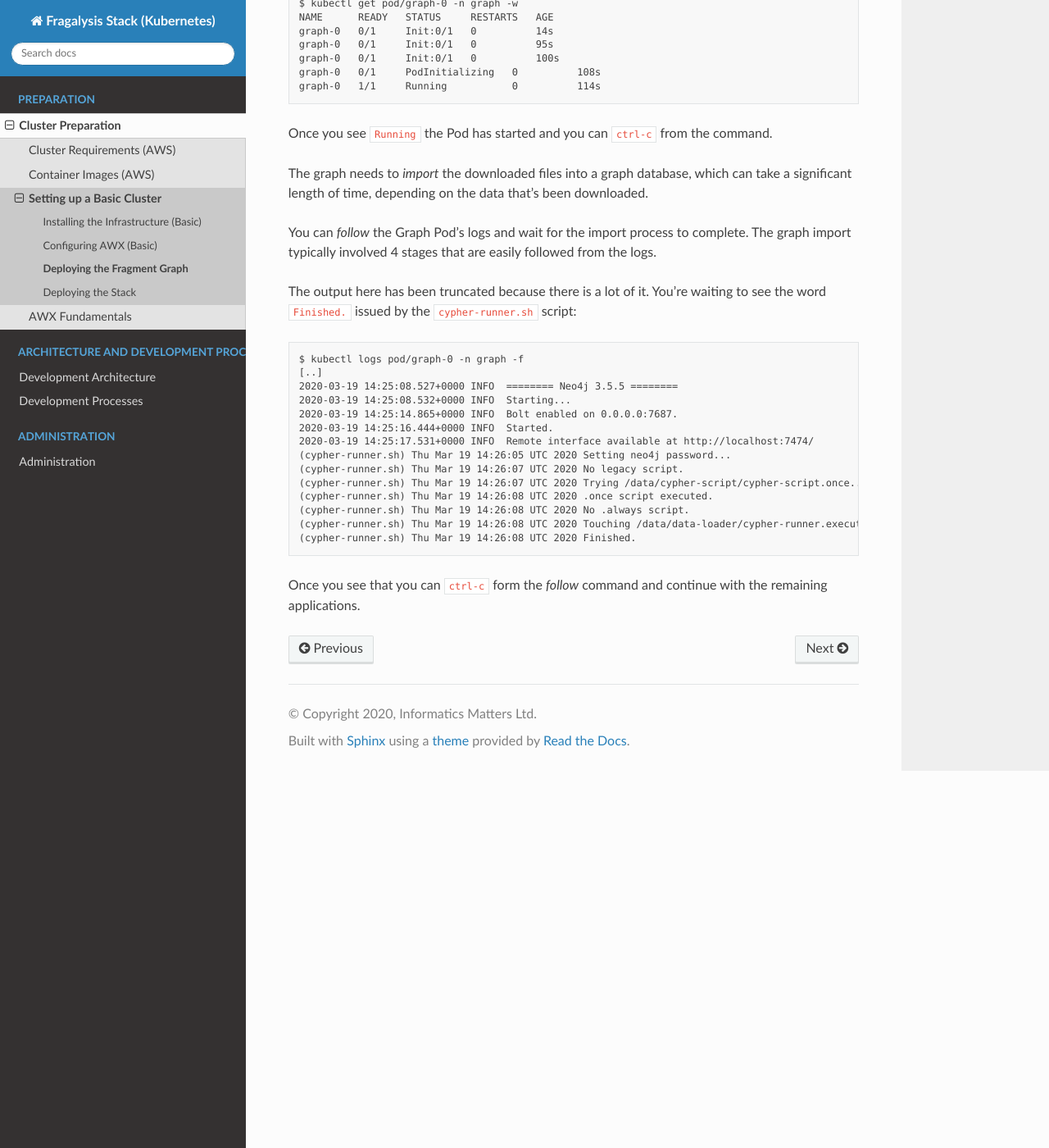
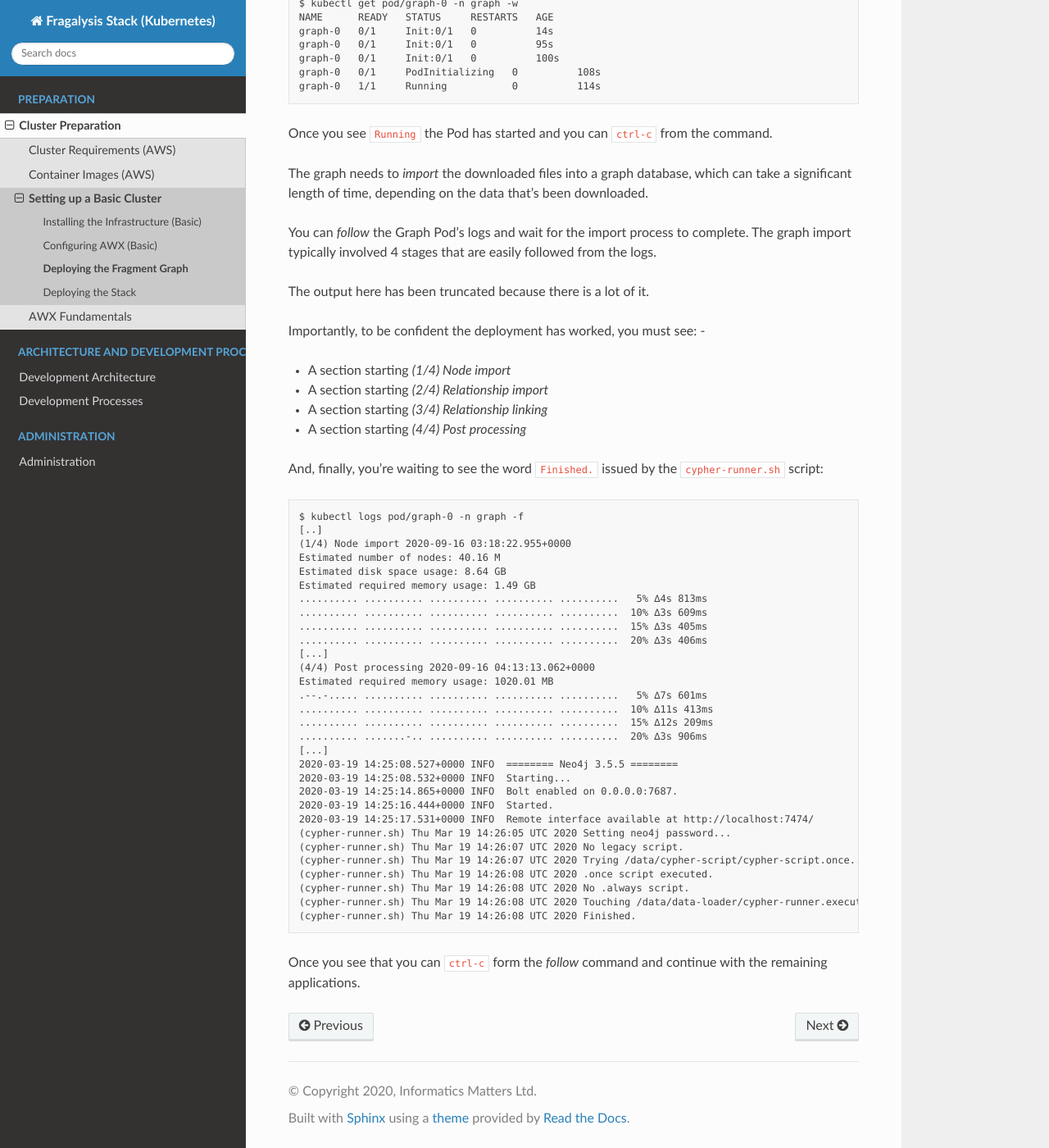
Before and after one commit to InformaticsMatters/dls-fragalysis-stack-kubernetes, a Sphinx documentation site: the page built from docs/source/cluster-prep/basic/graph-deployment.rst, in a window 1280 px wide and 1400 px high, scrolled down 1584 px. Shown: the whole window at 82% size. Built offline with Sphinx 7.4.7 and the Read the Docs theme 2.0.0, drawn with Linux system fonts in a browser that asks for light colours; formulas are drawn with MathJax 3.

Commit message:
- More content of graph log

```diff
--- a/docs/source/cluster-prep/basic/graph-deployment.rst
+++ b/docs/source/cluster-prep/basic/graph-deployment.rst
@@ -60,11 +60,35 @@ The graph import typically involved 4 stages that are easily followed from the
 logs.
 
 The output here has been truncated because there is a lot of it.
-You're waiting to see the word ``Finished.`` issued by the
+
+Importantly, to be confident the deployment has worked, you must see: -
+
+*   A section starting `(1/4) Node import`
+*   A section starting `(2/4) Relationship import`
+*   A section starting `(3/4) Relationship linking`
+*   A section starting `(4/4) Post processing`
+
+And, finally, you're waiting to see the word ``Finished.`` issued by the
 ``cypher-runner.sh`` script::
 
     $ kubectl logs pod/graph-0 -n graph -f
     [..]
+    (1/4) Node import 2020-09-16 03:18:22.955+0000
+    Estimated number of nodes: 40.16 M
+    Estimated disk space usage: 8.64 GB
+    Estimated required memory usage: 1.49 GB
+    .......... .......... .......... .......... ..........   5% ∆4s 813ms
+    .......... .......... .......... .......... ..........  10% ∆3s 609ms
+    .......... .......... .......... .......... ..........  15% ∆3s 405ms
+    .......... .......... .......... .......... ..........  20% ∆3s 406ms
+    [...]
+    (4/4) Post processing 2020-09-16 04:13:13.062+0000
+    Estimated required memory usage: 1020.01 MB
+    .--.-..... .......... .......... .......... ..........   5% ∆7s 601ms
+    .......... .......... .......... .......... ..........  10% ∆11s 413ms
+    .......... .......... .......... .......... ..........  15% ∆12s 209ms
+    .......... .......-.. .......... .......... ..........  20% ∆3s 906ms
+    [...]
     2020-03-19 14:25:08.527+0000 INFO  ======== Neo4j 3.5.5 ========
     2020-03-19 14:25:08.532+0000 INFO  Starting...
     2020-03-19 14:25:14.865+0000 INFO  Bolt enabled on 0.0.0.0:7687.
```
